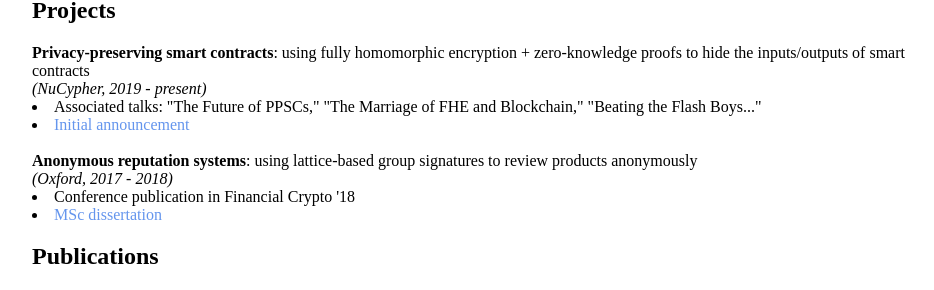
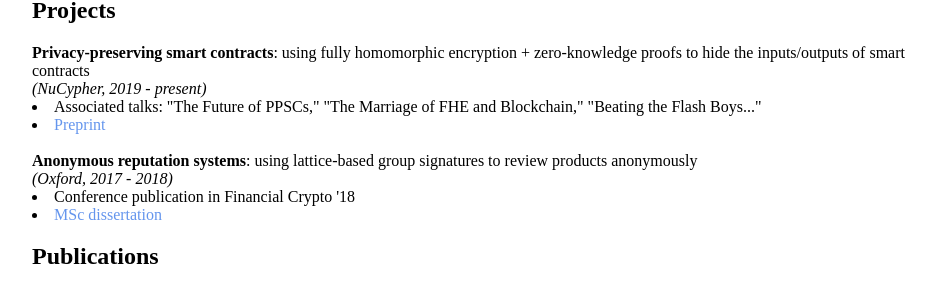
Before and after one commit to ravital/ravital.github.io, a Jekyll site: the page built from about/index.html, in a window 1280 px wide. Shown: the part 356-646 px from the top of the page, without its empty margins (160-1094 px from the left). Built offline with Jekyll 4.4.1, drawn with Linux system fonts in a browser that asks for light colours.

Commit message:
Update index.html

```diff
--- a/about/index.html
+++ b/about/index.html
@@ -19,7 +19,7 @@ title: About Ravital Solomon
 			<h2>Projects</h2>
 			<b>Privacy-preserving smart contracts</b>: using fully homomorphic encryption + zero-knowledge proofs to hide the inputs/outputs of smart contracts <br><i>(NuCypher, 2019 - present)</i><br>
 				<li>Associated talks: "The Future of PPSCs," "The Marriage of FHE and Blockchain," "Beating the Flash Boys..."</li>
-				<li><a href="https://blog.nucypher.com/sunscreen/">Initial announcement</a></li><br>
+				<li><a href="https://eprint.iacr.org/2021/133">Preprint</a></li><br>
 			<b>Anonymous reputation systems</b>: using lattice-based group signatures to review products anonymously <br><i>(Oxford, 2017 - 2018)</i><br>
 				<li>Conference publication in Financial Crypto '18</li>
 				<li><a href="https://www.researchgate.net/profile/Ravital_Solomon">MSc dissertation</a></li>
```
